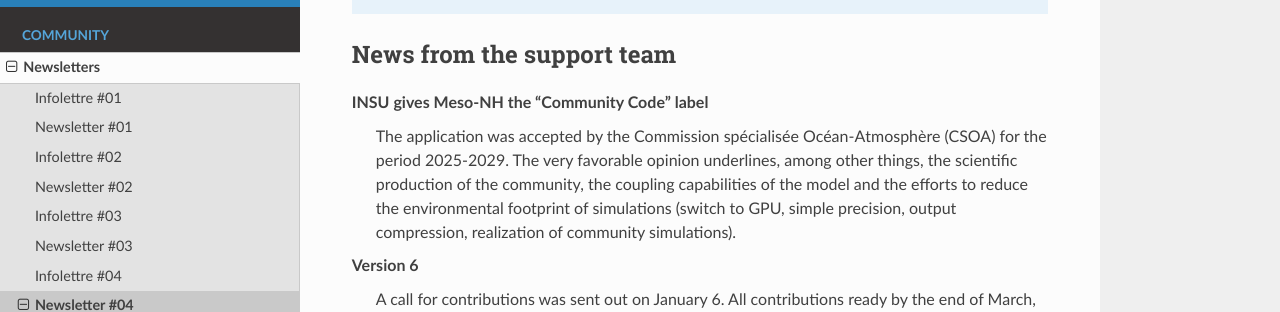
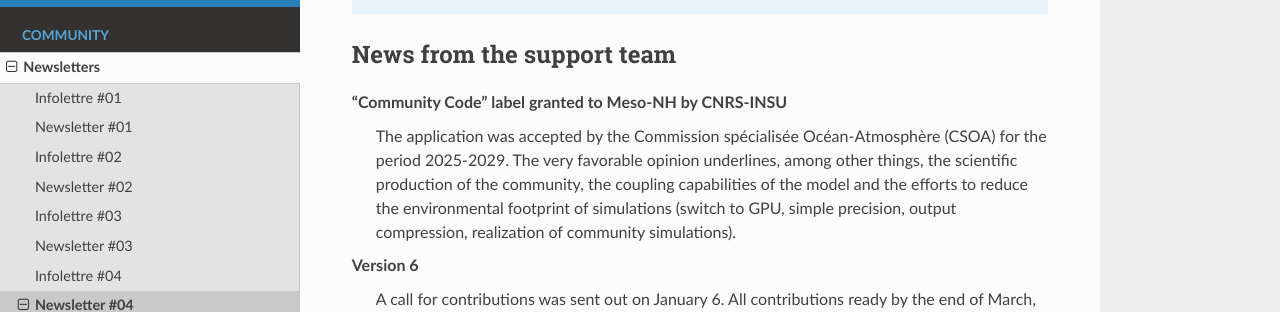
Before and after one commit to JorisPianezze/mesonh_newsletters, a Sphinx documentation site: the page built from docs/source/community/newsletters/newsletter_04_english.rst, in a window 1280 px wide and 900 px high, scrolled down 1514 px. Shown: the part 165-477 px from the top of the window. Built offline with Sphinx 7.4.7 and the Read the Docs theme 3.1.0, drawn with Linux system fonts in a browser that asks for light colours.

Commit message:
Update newsletter_04_english.rst

```diff
--- a/docs/source/community/newsletters/newsletter_04_english.rst
+++ b/docs/source/community/newsletters/newsletter_04_english.rst
@@ -41,7 +41,7 @@ What are the possible limitations? In which cases should this coupling be avoide
 News from the support team
 ************************************
 
-INSU gives Meso-NH the “Community Code” label
+“Community Code” label granted to Meso-NH by CNRS-INSU
   The application was accepted by the Commission spécialisée Océan-Atmosphère (CSOA) for the period 2025-2029. The very favorable opinion underlines, among other things, the scientific production of the community, the coupling capabilities of the model and the efforts to reduce the environmental footprint of simulations (switch to GPU, simple precision, output compression, realization of community simulations).
 
 Version 6
```
